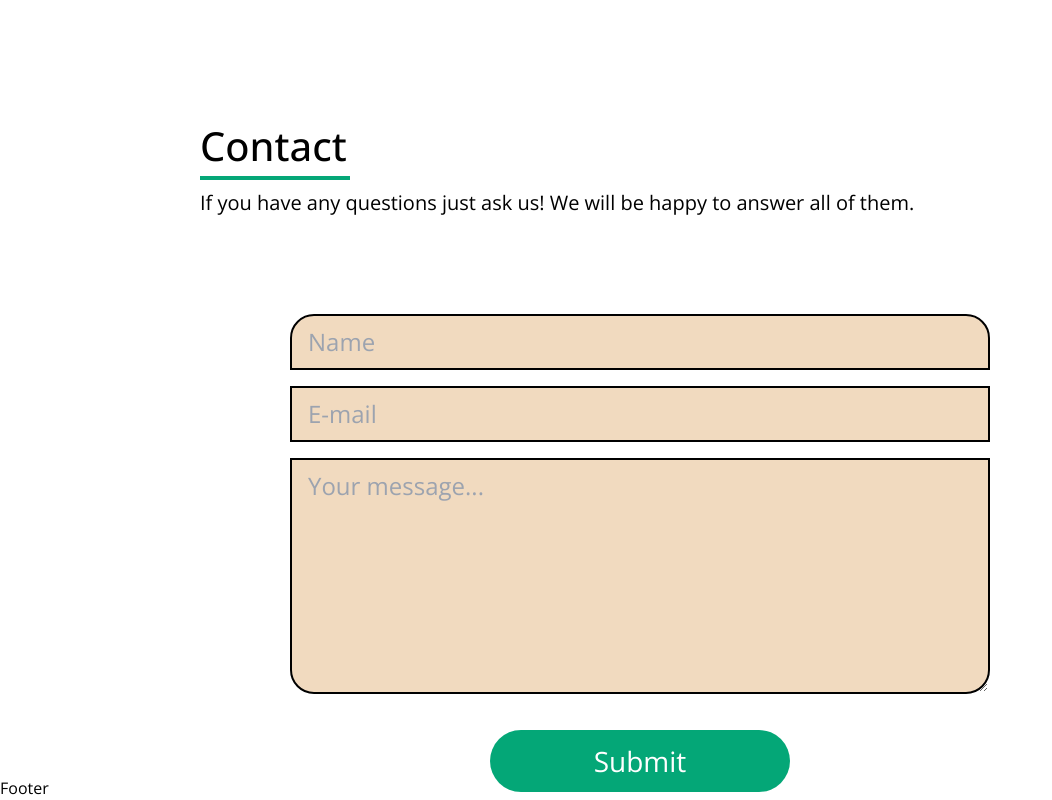
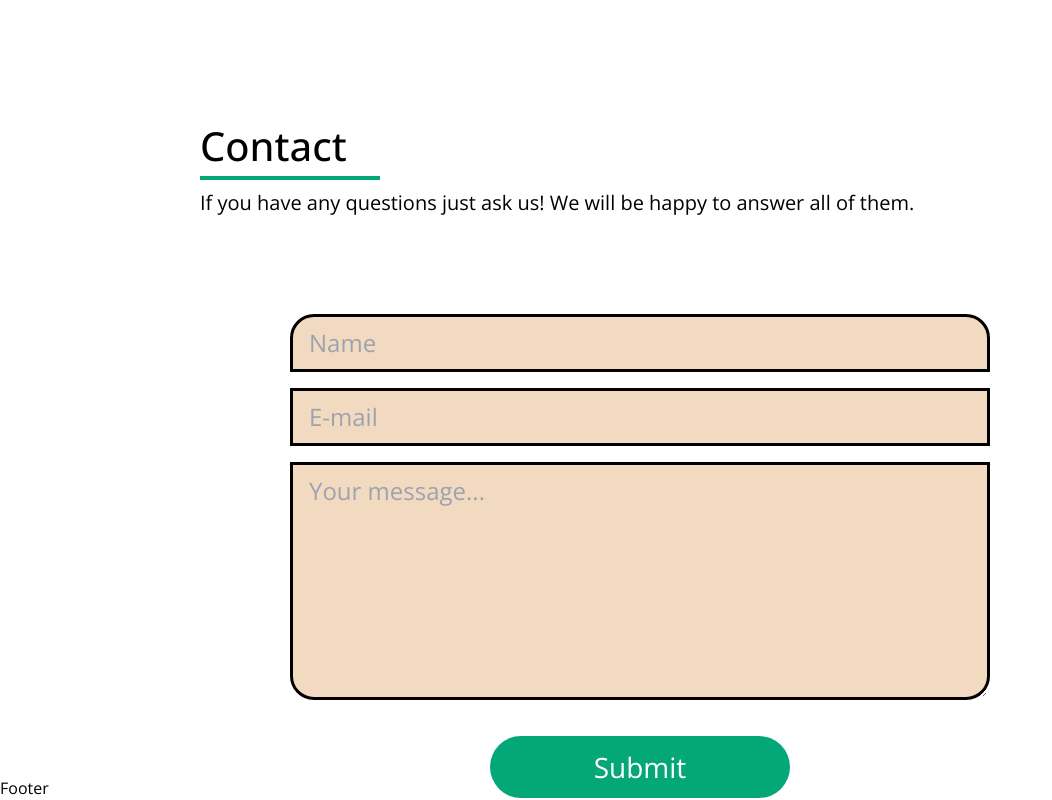
Before and after one commit to ProfessorKT/homepetguardians, a Next.js app: page / in a window 1280 px wide. Shown: the part 2424-3224 px from the top of the page, without its empty margins (0-1052 px from the left). Built offline with nearby package versions, Linux system fonts and the light colour scheme; no server answers.

Commit message:
functional form

```diff
--- a/app/components/Contact.jsx
+++ b/app/components/Contact.jsx
@@ -4,7 +4,7 @@ const Contact = () => {
   return (
     <div name="contact" className="w-full h-screen">
       <div className="pt-[140px]">
-        <h1 className="text-[40px] font-medium w-[150px] border-b-[4px] border-[#04A777] border- ml-[200px]">
+        <h1 className="text-[40px] font-medium w-[180px] border-b-[4px] border-[#04A777] border- ml-[200px]">
           Contact
         </h1>
         <p className="ml-[200px] py-2 text-[20px]">
@@ -13,23 +13,24 @@ const Contact = () => {
         </p>
       </div>
       <form
-        action=""
+        action="https://getform.io/f/41890a8d-e5bd-4717-a2ba-2e88c2c00728"
         className="flex flex-col w-[700px] mx-auto pt-[80px]"
         autoComplete="off"
+        method="POST"
       >
         <input
           type="text"
           name="name"
           id="name"
           placeholder="Name"
-          className=" border-[2px] border-black bg-[#F1DABF] my-2 text-[24px] py-2 px-4 rounded-t-3xl"
+          className=" border-[3px] border-black bg-[#F1DABF] my-2 text-[24px] py-2 px-4 rounded-t-3xl"
         />
         <input
           type="email"
           name="email"
           id="email"
           placeholder="E-mail"
-          className="border-[2px] border-black bg-[#F1DABF] my-2 text-[24px] py-2 px-4"
+          className="border-[3px] border-black bg-[#F1DABF] my-2 text-[24px] py-2 px-4"
         />
         <textarea
           name="message"
@@ -37,7 +38,7 @@ const Contact = () => {
           cols="30"
           rows="6"
           placeholder="Your message..."
-          className="border-[2px] border-black bg-[#F1DABF] my-2 text-[24px] py-2 px-4 rounded-b-3xl"
+          className="border-[3px] border-black bg-[#F1DABF] my-2 text-[24px] py-2 px-4 rounded-b-3xl"
         ></textarea>
         <button className="mt-[28px] w-[300px] mx-auto px-[10px] py-[10px] text-[28px] bg-[#04A777] text-white rounded-full ">
           Submit
```
